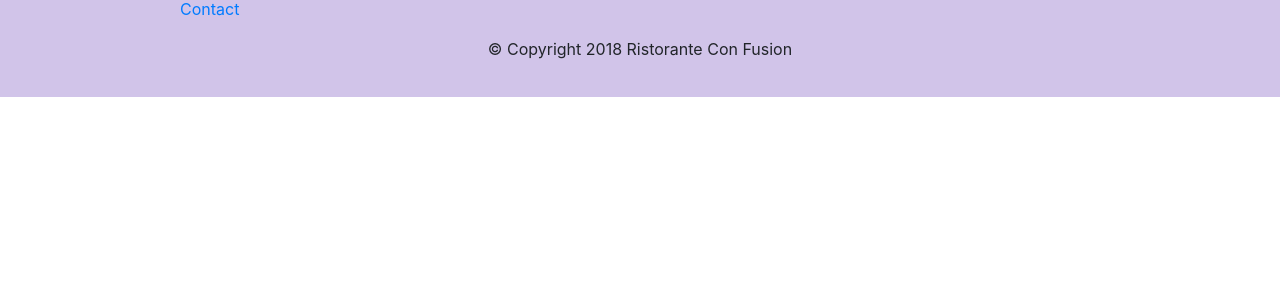
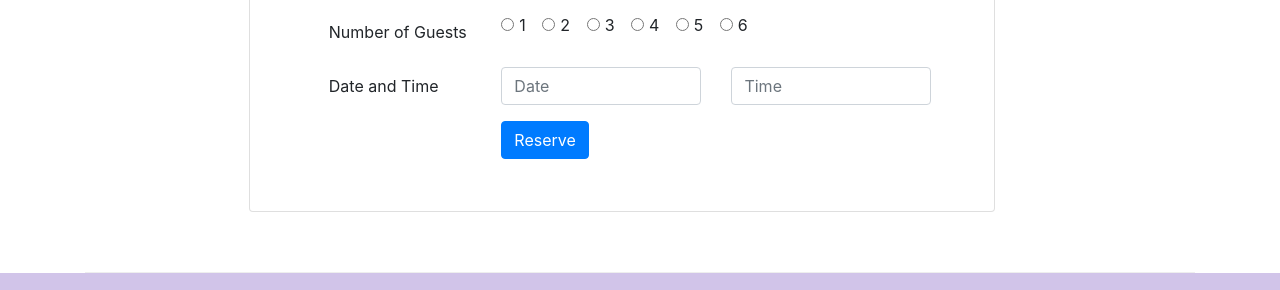
Before and after one commit to rubemfsv/Bootstrap-Studies, a website: page index.html in a window 1280 px wide. Shown: the part 1661-1951 px from the top of the page. Before the commit the page ends 1758 px from the top, so only its background shows below. Drawn offline with nearby package versions, Linux system fonts and the light colour scheme.

Commit message:
Assignment 2

```diff
--- a/index.html
+++ b/index.html
@@ -47,8 +47,11 @@
                     <p>We take inspiration from the World's best cuisines, and create a unique fusion experience. Our
                         lipsmacking creations will tickle your culinary senses!</p>
                 </div>
-                <div class="col-12 col-sm align-self-center">
+                <div class="col-12 col-sm-3 align-self-center">
                     <img src="img/logo.png" class="img-fluid">
+                </div>
+                <div class="col-12 col-sm-3 align-self-center">
+                    <a role="button" class="btn btn-warning" href='#navigateHere'>Reserve Table</a>
                 </div>
             </div>
         </div>
@@ -63,7 +66,8 @@
                 <div class="media">
                     <img class="d-flex mr-3 img-thumbnail align-self-center" src="img/uthappizza.png" alt="uthapizza">
                     <div class="media-body">
-                        <h2 class="mt-0">Uthappizza</h2>
+                        <h2 class="mt-0">Uthappizza <span class="badge badge-danger">HOT</span><span
+                                class="badge badge-pill badge-secondary">$4.99</span> </h2>
                         <p class="d-none d-sm-block">A unique combination of Indian Uthappam (pancake) and Italian
                             pizza,
                             topped with Cerignola olives,
@@ -75,14 +79,13 @@
 
 
         <div class="row row-content align-items-center">
-            <div class="col-12 col-sm-4 col-md-3">
+            <div class="col-12 col-sm-4 order-sm-first col-md-3">
                 <h3>This Month's Promotions</h3>
             </div>
-            <div class="col col-sm order-sm-first col-md">
+            <div class="col col-sm order-sm-last col-md">
                 <div class="media">
-                    <img class="d-flex mr-3 img-thumbnail align-self-center" src="img/buffet.png" alt="buffet">
                     <div class="media-body">
-                        <h2 class="mt-0">Weekend Grand Buffet</h2>
+                        <h2 class="mt-0">Weekend Grand Buffet <span class="badge badge-danger">NEW</span></h2>
                         <p class="d-none d-sm-block">Featuring mouthwatering combinations with a choice of five
                             different
                             salads, six enticing appetizers,
@@ -90,6 +93,7 @@
                             just
                             $19.99 per person </p>
                     </div>
+                    <img class="d-flex mr-3 img-thumbnail align-self-center" src="img/buffet.png" alt="buffet">
                 </div>
             </div>
         </div>
@@ -109,6 +113,70 @@
                             having worked closely with
                             whos-who in the culinary world, he specializes in creating mouthwatering Indo-Italian fusion
                             experiences. </p>
+                    </div>
+                </div>
+            </div>
+        </div>
+
+        <div class="row row-content align-items-center" id="navigateHere">
+            <div class="col-sm-10">
+                <div class="offset-sm-2 card">
+                    <h3 class="card-header bg-warning text-white">Reserve a Table</h3>
+                    <div class="card-body">
+                        <dl class="row offset-md-1">
+                                <form>
+                                <div class="form-group row">
+                                    <label for="guests" class="col-md-3 col-form-label">Number of Guests</label>
+                                    <div class="col-md-9">
+                                        <div class="form-check form-check-inline">
+                                            <input class="form-check-input" type="radio" name="inlineRadioOptions"
+                                                id="inlineRadio1" value="option1">
+                                            <label class="form-check-label" for="inlineRadio1">1</label>
+                                        </div>
+                                        <div class="form-check form-check-inline">
+                                            <input class="form-check-input" type="radio" name="inlineRadioOptions"
+                                                id="inlineRadio2" value="option2">
+                                            <label class="form-check-label" for="inlineRadio2">2</label>
+                                        </div>
+                                        <div class="form-check form-check-inline">
+                                            <input class="form-check-input" type="radio" name="inlineRadioOptions"
+                                                id="inlineRadio1" value="option1">
+                                            <label class="form-check-label" for="inlineRadio1">3</label>
+                                        </div>
+                                        <div class="form-check form-check-inline">
+                                            <input class="form-check-input" type="radio" name="inlineRadioOptions"
+                                                id="inlineRadio2" value="option2">
+                                            <label class="form-check-label" for="inlineRadio2">4</label>
+                                        </div>
+                                        <div class="form-check form-check-inline">
+                                            <input class="form-check-input" type="radio" name="inlineRadioOptions"
+                                                id="inlineRadio1" value="option1">
+                                            <label class="form-check-label" for="inlineRadio1">5</label>
+                                        </div>
+                                        <div class="form-check form-check-inline">
+                                            <input class="form-check-input" type="radio" name="inlineRadioOptions"
+                                                id="inlineRadio2" value="option2">
+                                            <label class="form-check-label" for="inlineRadio2">6</label>
+                                        </div>
+                                    </div>
+                                </div>
+                                <div class="form-group row">
+                                    <label for="dateandtime" class="col-md-3 col-form-label">Date and Time</label>
+                                    <div class="col-12 col-md-4">
+                                        <input type="text" class="form-control" id="dateandtime" name="dateandtime"
+                                            placeholder="Date">
+                                    </div>
+                                    <div class="col-12 col-md-4">
+                                        <input type="text" class="form-control" id="dateandtime" name="dateandtime" placeholder="Time">
+                                    </div>
+                                </div>
+                                <div class="form-group row">
+                                    <div class="offset-md-3 col-md-10">
+                                        <button type="submit" class="btn btn-primary">Reserve</button>
+                                    </div>
+                                </div>
+                            </form>
+                        </dl>
                     </div>
                 </div>
             </div>
```
